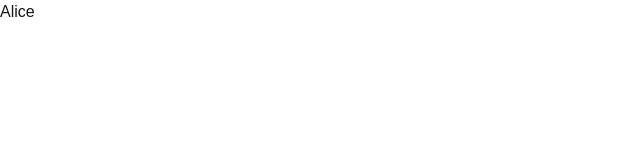
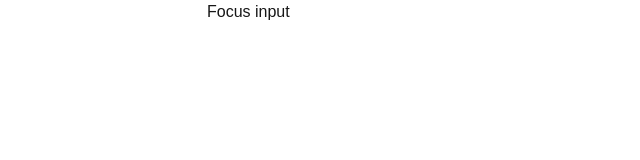
Before and after one commit to nayrhymes0624-svg/sampolanan, a Next.js app: page / in a window 1280 px wide. Shown: the top 160 px of the page, without its empty margins (0-640 px from the left). Built offline with nearby package versions, Linux system fonts and the light colour scheme.

Commit message:
adding user-ref

```diff
--- /dev/null
+++ b/app/combo-box/page.tsx
@@ -0,0 +1,8 @@
+export default function ComboBox() {
+  return (<div>
+    <select>
+        <option>option1</option>
+        <option>option2</option>
+    </select>
+  </div> )
+}
--- a/app/page.tsx
+++ b/app/page.tsx
@@ -3,13 +3,15 @@ import Link from "next/link";
 import sayHello from "./tester/page";
 import ServerSyd from "./server-client/page";
 import Callfangtion from "./call-function/pages";
+import ComboBox from "./combo-box/page";
+import UseRefSamp from "./use-ref/clientsyd";
 
 
 export default function HomePage() {
   return (
 
     <div>
-      <Callfangtion/>
+    <UseRefSamp/>
     </div>
   )
 }
--- /dev/null
+++ b/app/use-ref/clientsyd.tsx
@@ -0,0 +1,19 @@
+"use client";
+
+import { useRef } from "react";
+
+
+export default function UseRefSamp() {
+  const inputRef = useRef<HTMLInputElement>(null);
+
+  function focusInput() {
+    inputRef.current?.focus();
+  };
+
+  return (
+    <div>
+      <input ref={inputRef} type="text" />
+      <button onClick={focusInput}>Focus input</button>
+    </div>
+  );
+}
```
